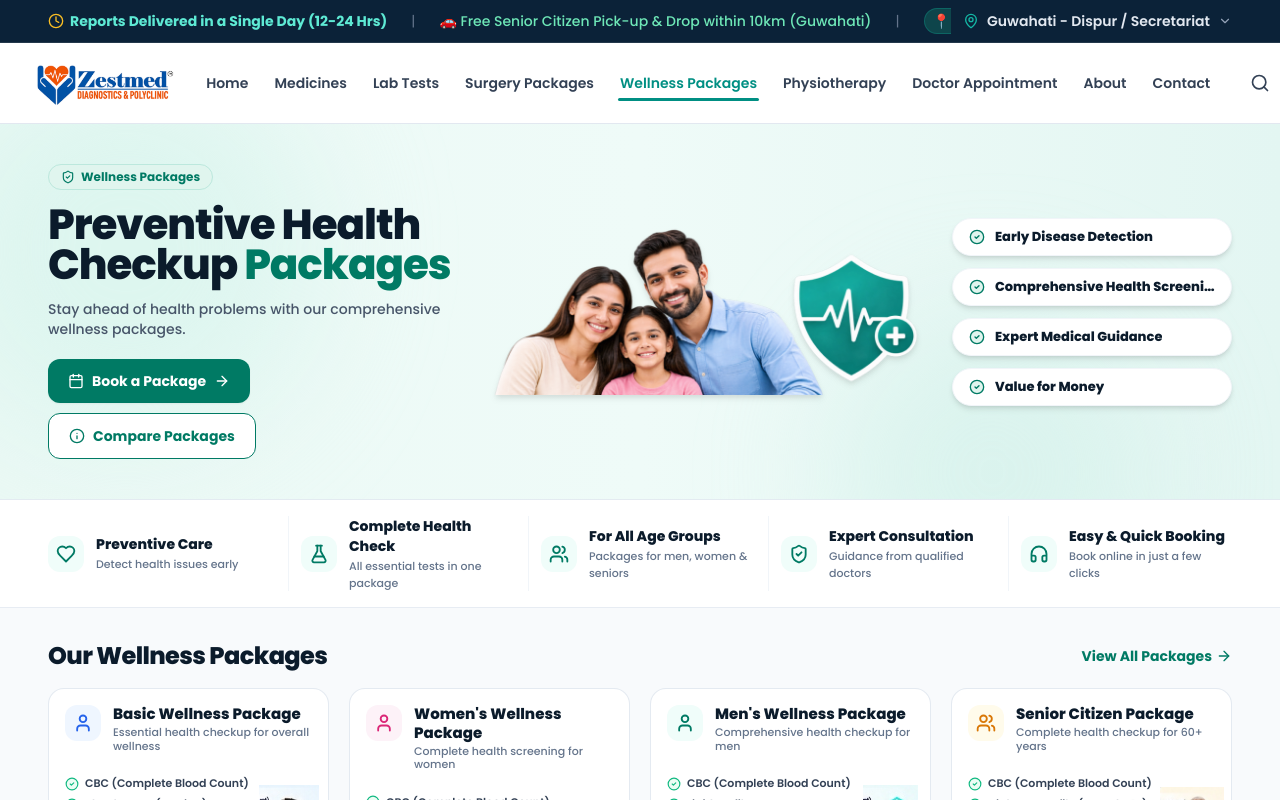
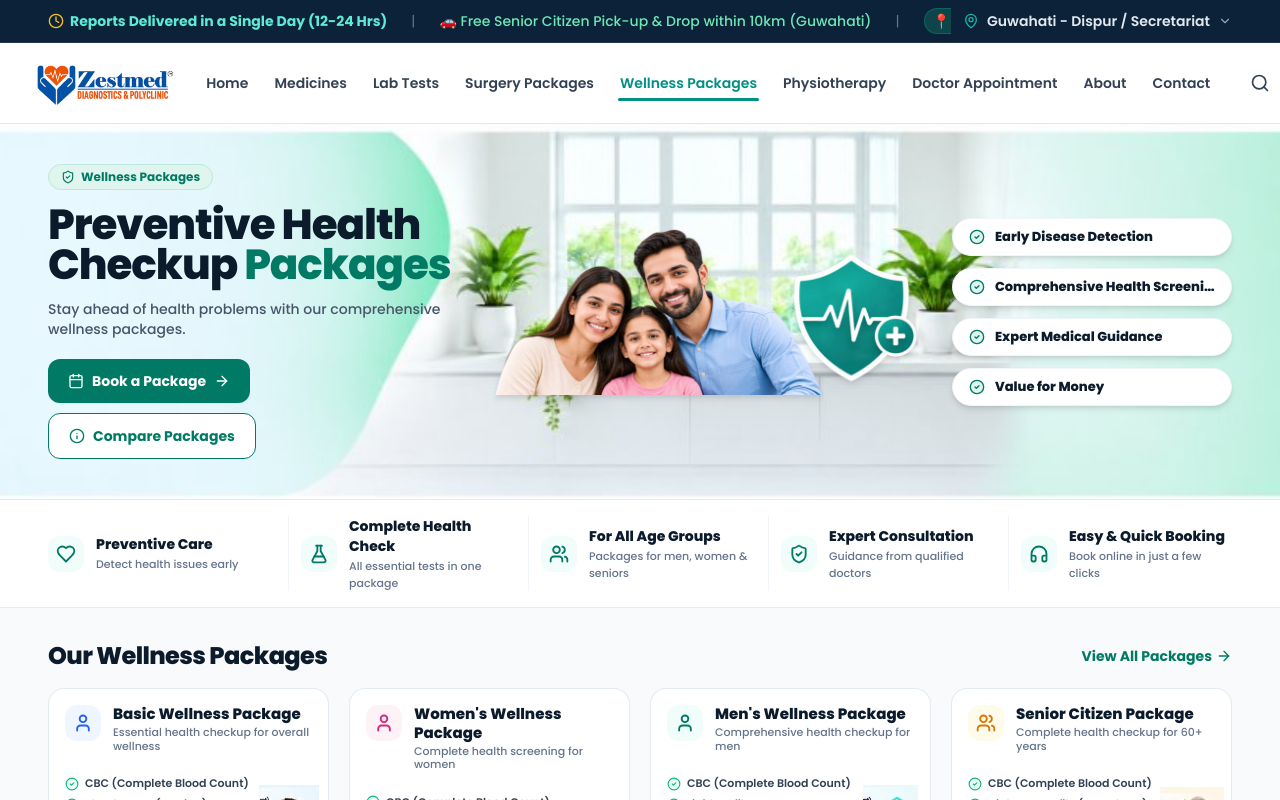
Before and after one commit to Ajayendra30/ZESTMED, a React (Vite) app: page /wellness in a window 1280 px wide. Shown: the top 800 px of the page. Built offline with nearby package versions, Linux system fonts and the light colour scheme.

Commit message:
feat: add user provided background image to Wellness Packages hero section

```diff
--- a/src/pages/WellnessPackagesPage.jsx
+++ b/src/pages/WellnessPackagesPage.jsx
@@ -187,11 +187,13 @@ export default function WellnessPackagesPage() {
       {/* ========================================================================= */}
       {/* 1. HERO SECTION matching exact Reference Image                            */}
       {/* ========================================================================= */}
-      <section className="relative overflow-hidden w-full border-b border-slate-200/80 bg-gradient-to-r from-[#EBF9F5] via-[#EFFBF8] to-[#E3F6F2]">
+      <section className="relative overflow-hidden w-full border-b border-slate-200/80 bg-[#EBF9F5]">
 
-        {/* Subtle Decorative Arc on the left */}
-        <div className="absolute -top-16 -left-16 w-[380px] h-[380px] bg-[#D4F4EC]/60 rounded-full blur-3xl pointer-events-none" />
-        <div className="absolute top-1/2 right-[10%] w-[320px] h-[320px] bg-[#CEF0E8]/50 rounded-full blur-3xl pointer-events-none" />
+        {/* Hero Background Image - Covers entire section with original aspect ratio */}
+        <div
+          className="absolute inset-0 w-full h-full bg-cover bg-center bg-no-repeat pointer-events-none select-none"
+          style={{ backgroundImage: "url('/wellness-hero-bg.jpg')" }}
+        />
 
         <div className="relative z-10 w-full px-4 sm:px-6 lg:px-8 xl:px-12 2xl:px-16 pt-7 sm:pt-9 lg:pt-10 pb-7 sm:pb-9 lg:pb-10">
           <div className="flex flex-col lg:flex-row items-center justify-between gap-6 lg:gap-4 xl:gap-8">
```
Also changed, not shown: public/wellness-hero-bg.jpg (added).
